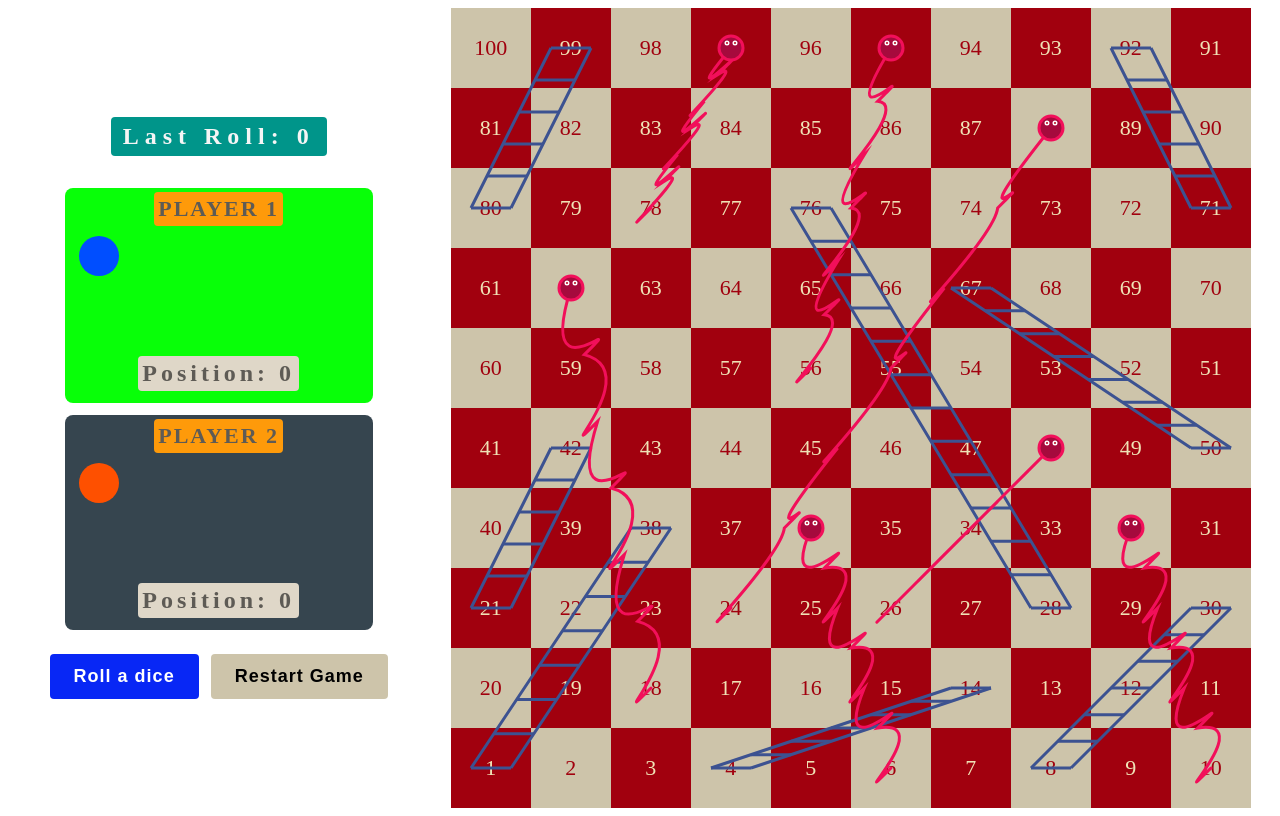
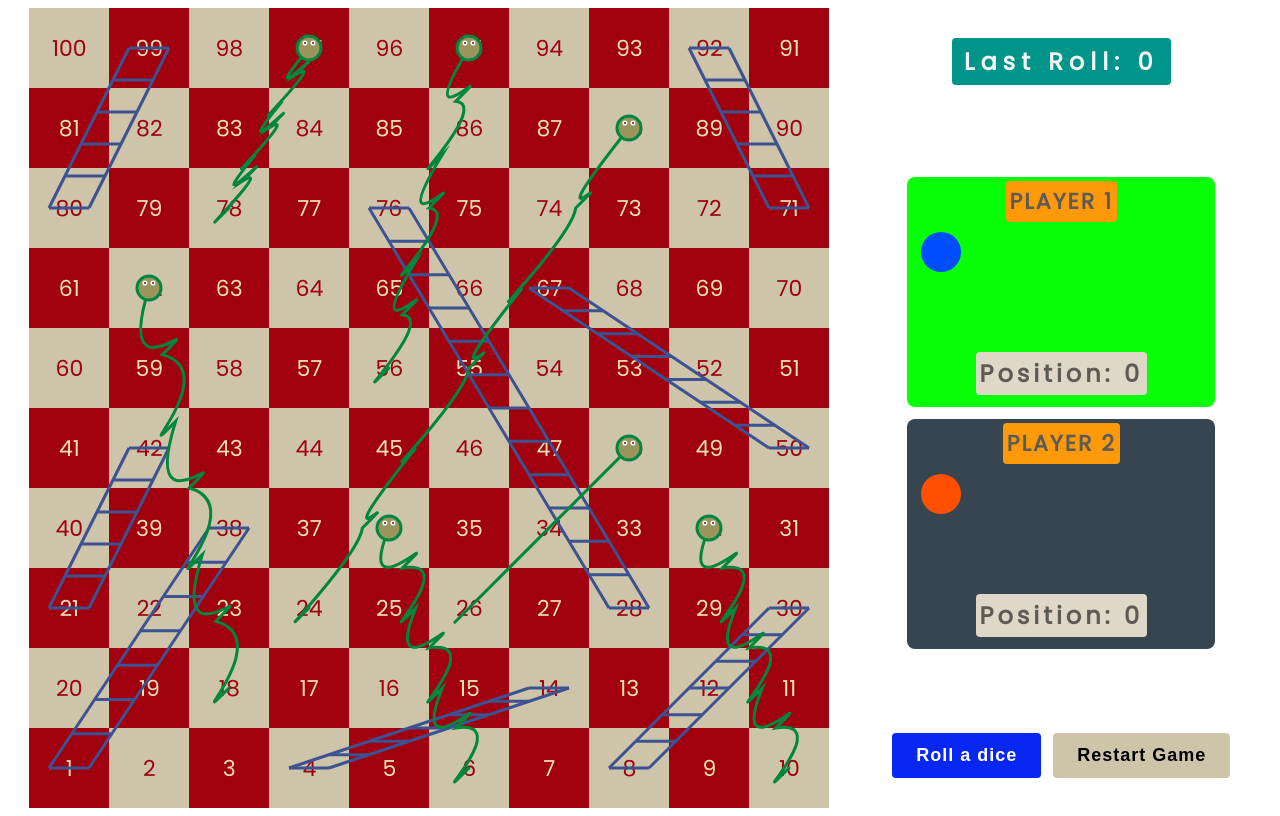
Before and after one commit to imkiran22/snakes-and-ladders, a Vue app: page / in a window 1280 px wide. Built offline with nearby package versions, Linux system fonts and the light colour scheme.

Commit message:
final cut

```diff
--- a/index.html
+++ b/index.html
@@ -4,6 +4,10 @@
     <meta charset="UTF-8" />
     <link rel="icon" type="image/svg+xml" href="/vite.svg" />
     <meta name="viewport" content="width=device-width, initial-scale=1.0" />
+    <link
+      href="https://fonts.googleapis.com/css?family=Poppins"
+      rel="stylesheet"
+    />
     <title>Snakes and Ladder</title>
   </head>
   <body>
--- a/src/App.vue
+++ b/src/App.vue
@@ -50,7 +50,7 @@ const handleKeydown = (event: KeyboardEvent) => {
   }
 };
 
-const debouncedKeydown = debounce(handleKeydown, 1000);
+const debouncedKeydown = debounce(handleKeydown, 200);
 
 // Add event listener when component is mounted
 onMounted(() => {
@@ -125,7 +125,8 @@ onBeforeUnmount(() => {
 <style scoped>
 #root {
   display: flex;
-  flex-direction: row-reverse;
+  flex-direction: row;
+  font-family: "Poppins";
 }
 #board {
   flex: 1;
@@ -162,7 +163,8 @@ onBeforeUnmount(() => {
   flex-direction: column;
   flex: 0.5;
   gap: 24px;
-  align-self: center;
+  justify-content: space-around;
+  align-items: stretch;
 }
 
 .btn {
--- a/src/composables/useGameProgress.ts
+++ b/src/composables/useGameProgress.ts
@@ -118,7 +118,7 @@ export default function useGameProgress(noOfPlayers: number) {
     const ctx = canvas.getContext("2d");
     if (!ctx) return;
 
-    ctx.strokeStyle = "#F20F5A";
+    ctx.strokeStyle = "#00873E";
     ctx.lineWidth = 3;
     ctx.lineCap = "round";
 
@@ -169,7 +169,7 @@ export default function useGameProgress(noOfPlayers: number) {
       // **🐍 Snake Head**
       ctx.beginPath();
       ctx.arc(startX, startY, 12, 0, Math.PI * 2);
-      ctx.fillStyle = "#A60A3D";
+      ctx.fillStyle = "#9B945F";
       ctx.fill();
       ctx.stroke();
 
@@ -181,7 +181,7 @@ export default function useGameProgress(noOfPlayers: number) {
       ctx.fill();
 
       // **🖤 Pupils**
-      ctx.fillStyle = "#b30018";
+      ctx.fillStyle = "#A10500";
       ctx.beginPath();
       ctx.arc(startX - 4, startY - 5, 1, 0, Math.PI * 2);
       ctx.arc(startX + 4, startY - 5, 1, 0, Math.PI * 2);
```
